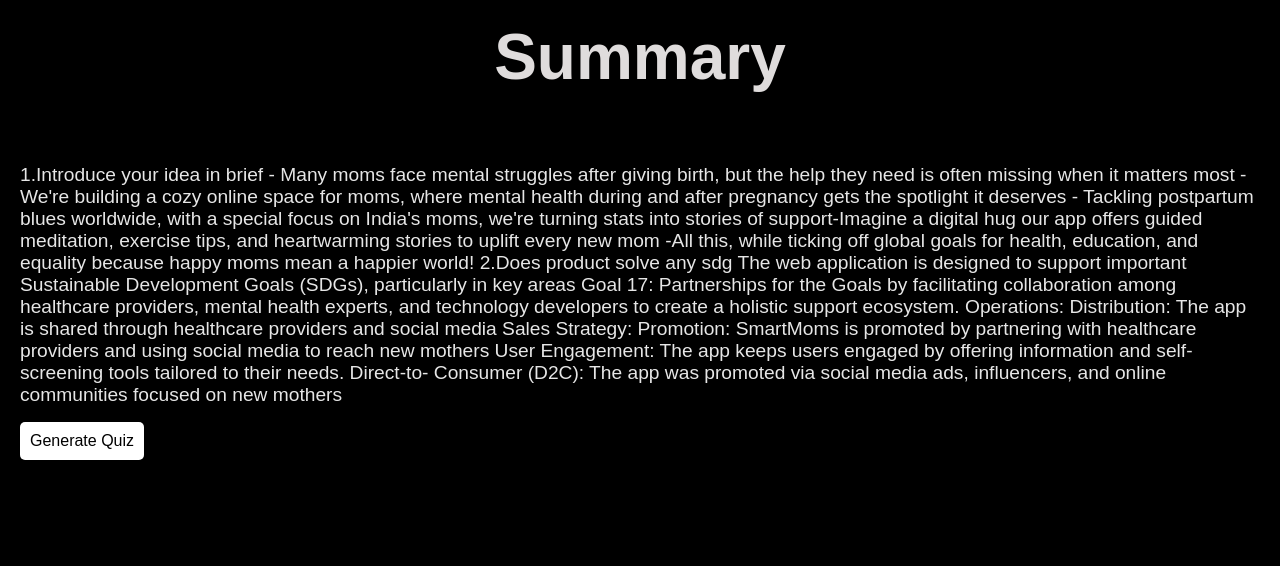
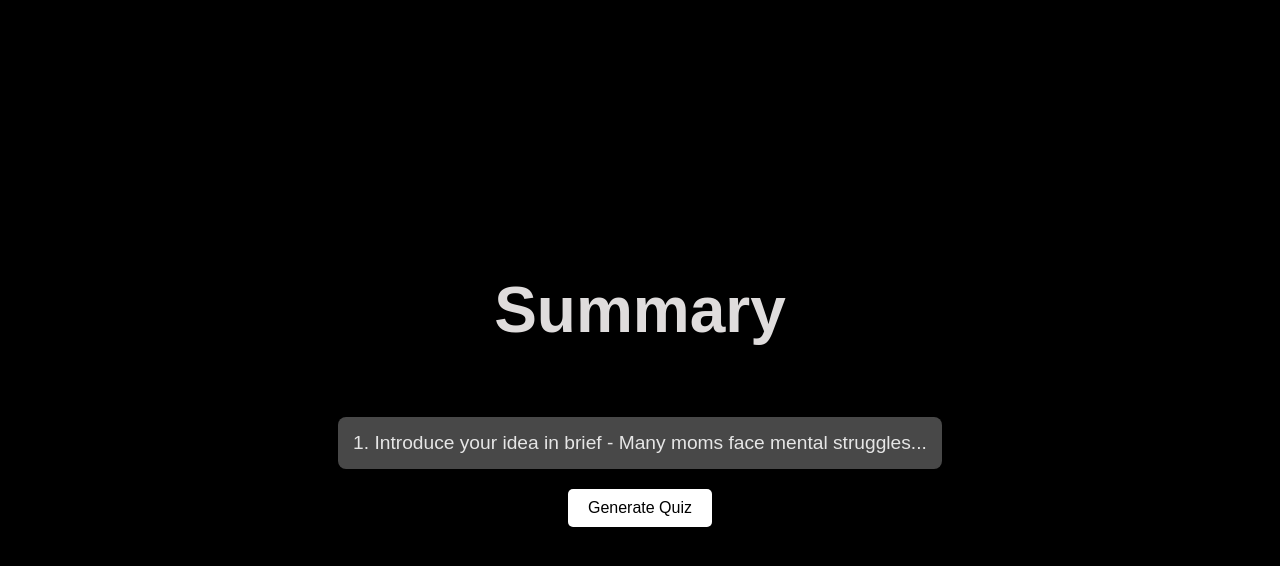
Before and after one commit to Diti-Jain/LastMin, a React (Create React App) app: page /summary in a window 1280 px wide. Shown: the top 566 px of the page. Built offline with nearby package versions, Linux system fonts and the light colour scheme.

Commit message:
Added: src/components/summary.css; Modified: src/components/summary.jsx

```diff
--- /dev/null
+++ b/src/components/summary.css
@@ -0,0 +1,57 @@
+/* App.css */
+
+/* General styling for the whole container */
+.app-body {
+    margin: 0;
+    font-family: Arial, sans-serif;
+    background-color: black;
+    color: white;
+    display: flex;
+    justify-content: center;
+    align-items: center;
+    min-height: 100vh;
+  }
+
+  /* Wrapper styling for the content */
+  .app-wrapper {
+    text-align: center;
+    padding: 20px;
+    max-width: 800px;
+  }
+
+  /* Styling for the paragraph */
+  .app-paragraph {
+    background-color: #505050; /* Grey color for the box */
+    padding: 15px;
+    border-radius: 8px;
+    text-align: left;
+  }
+
+  /* Styling for the Generate Quiz button */
+  .app-button {
+    background-color: white;
+    color: black;
+    padding: 10px 20px;
+    border: none;
+    cursor: pointer;
+    font-size: 16px;
+    margin-top: 20px;
+    border-radius: 5px;
+  }
+
+  /* Center the Quiz Questions section beneath the button */
+  .app-quiz-title {
+    margin-top: 30px; /* Add some space between the button and the quiz questions */
+  }
+
+  .app-quiz-list {
+    list-style-type: none;
+    padding: 0;
+    margin: 20px auto;
+    text-align: left;
+    max-width: 600px; /* Center the quiz questions */
+  }
+
+  .app-quiz-item {
+    margin-bottom: 10px;
+  }
--- a/src/components/summary.jsx
+++ b/src/components/summary.jsx
@@ -1,10 +1,10 @@
 import React, { useState } from 'react';
+import './summary.css';
 
 function App() {
   const [quizQuestions, setQuizQuestions] = useState(null);
 
   const generateQuiz = () => {
-    // Replace this with your actual quiz generation logic
     setQuizQuestions([
       { question: 'What is the main focus of the SmartMoms app?', answer: 'Mental health support for mothers during and after pregnancy' },
       { question: 'Which country does the app have a special focus on?', answer: 'India' },
@@ -13,37 +13,22 @@ function App() {
   };
 
   return (
-    <div style={{ backgroundColor: 'black', color: 'white', padding: '20px' }}>
+    <div className="app-body">
+      <div className="app-wrapper">
         <h1>Summary</h1>
-      <p>
-        1.Introduce your idea in brief - Many moms face mental struggles after giving birth,
-        but the help they need is often missing when it matters most - We're building a cozy
-        online space for moms, where mental health during and after pregnancy gets the
-        spotlight it deserves - Tackling postpartum blues worldwide, with a special focus on
-        India's moms, we're turning stats into stories of support-Imagine a digital hug our
-        app offers guided meditation, exercise tips, and heartwarming stories to uplift every
-        new mom -All this, while ticking off global goals for health, education, and equality
-        because happy moms mean a happier world! 2.Does product solve any sdg The web
-        application is designed to support important Sustainable Development Goals (SDGs),
-        particularly in key areas Goal 17: Partnerships for the Goals by facilitating
-        collaboration among healthcare providers, mental health experts, and technology
-        developers to create a holistic support ecosystem. Operations: Distribution: The app
-        is shared through healthcare providers and social media Sales Strategy: Promotion:
-        SmartMoms is promoted by partnering with healthcare providers and using social
-        media to reach new mothers User Engagement: The app keeps users engaged by
-        offering information and self-screening tools tailored to their needs. Direct-to-
-        Consumer (D2C): The app was promoted via social media ads, influencers, and online
-        communities focused on new mothers
+        <p className="app-paragraph">
+          1. Introduce your idea in brief - Many moms face mental struggles...
+          {/* truncated content for brevity */}
         </p>
-      <button onClick={generateQuiz} style={{ backgroundColor: 'white ', color: 'black', padding: '10px', border: 'none', cursor: 'pointer' }}>
+        <button onClick={generateQuiz} className="app-button">
           Generate Quiz
         </button>
         {quizQuestions && (
           <div>
-          <h2>Quiz Questions</h2>
-          <ul>
+            <h2 className="app-quiz-title">Quiz Questions</h2>
+            <ul className="app-quiz-list">
               {quizQuestions.map((q, index) => (
-              <li key={index}>
+                <li key={index} className="app-quiz-item">
                   <strong>{q.question}</strong> - {q.answer}
                 </li>
               ))}
@@ -51,6 +36,7 @@ function App() {
           </div>
         )}
       </div>
+    </div>
   );
 }
 
```
Lines whose indentation alone changed are shown as unchanged.
